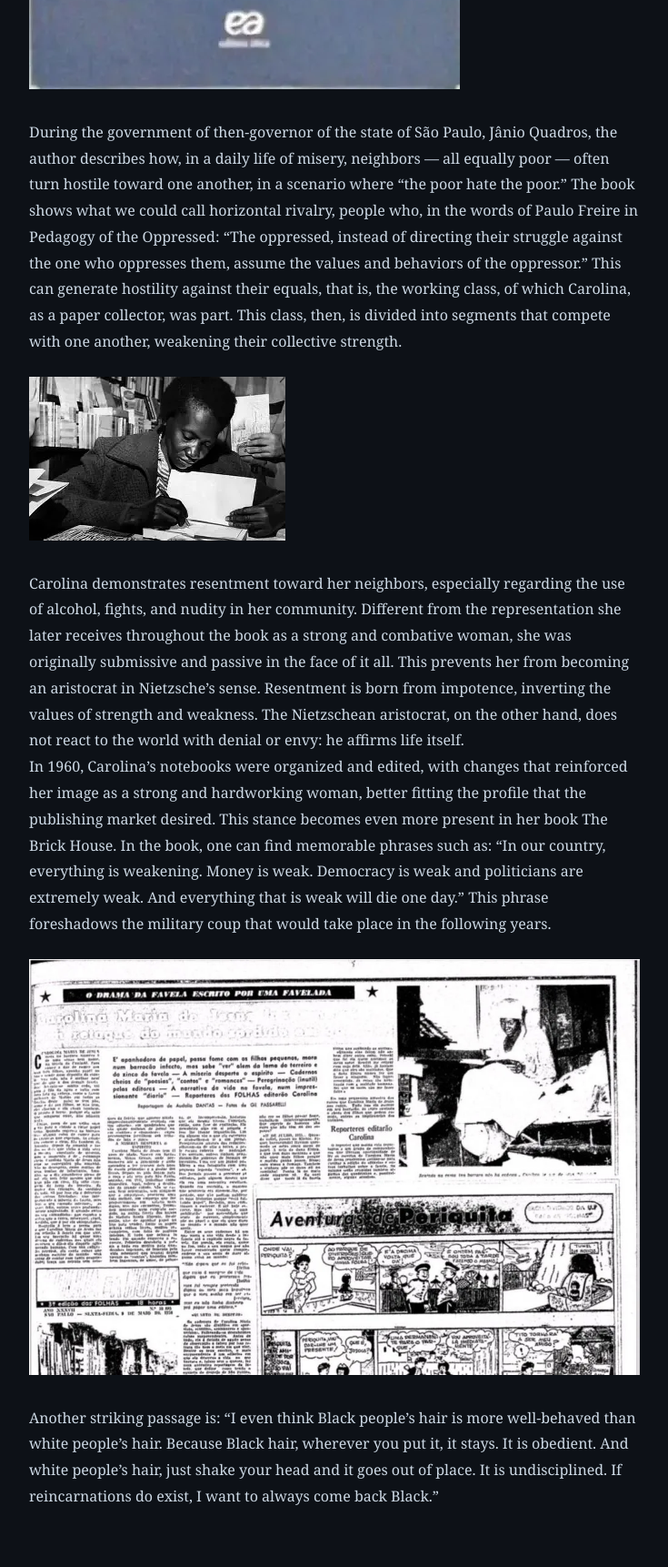
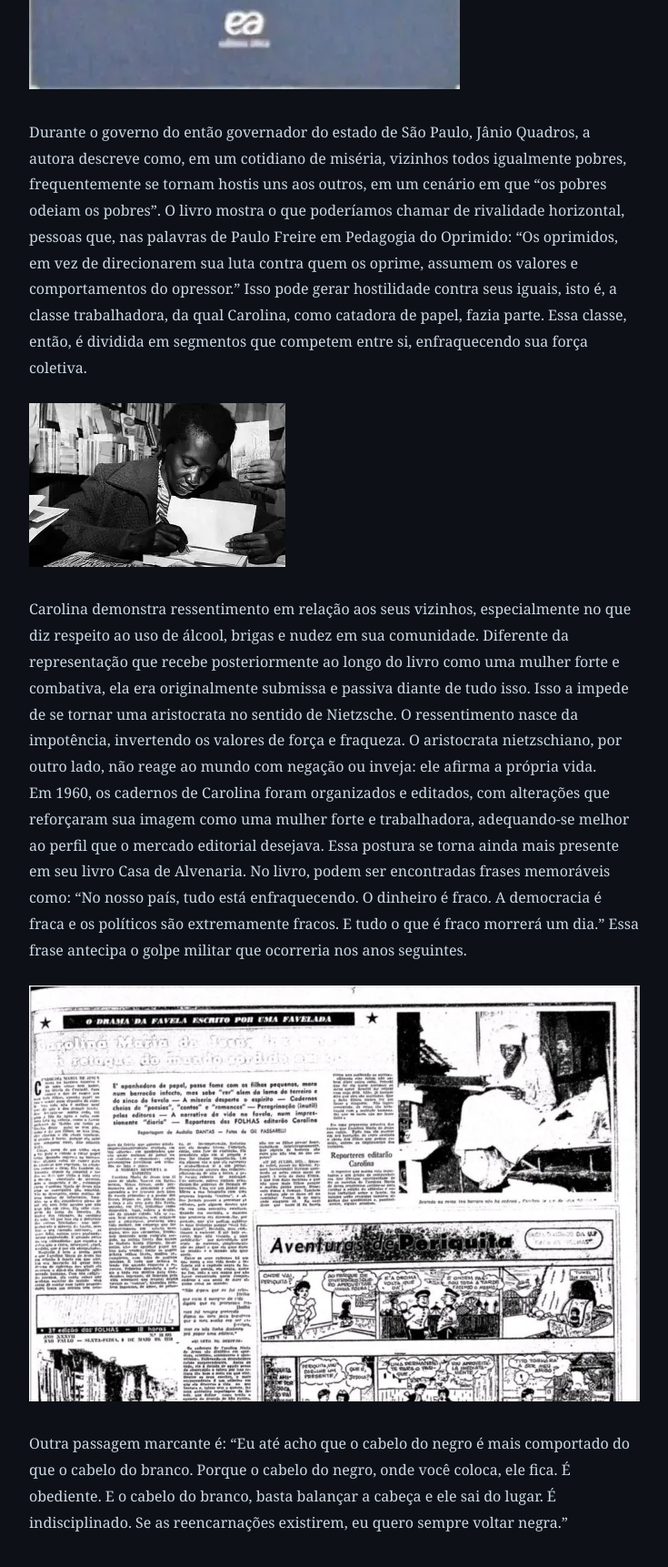
Before and after one commit to RuanRubens/RuanRubens.github.io, a plain HTML site: page textos/artigo-1.html in a window 1280 px wide. Shown: the part 840-2562 px from the top of the page at 91% size, without its empty margins (272-1007 px from the left). Drawn offline with Linux system fonts and the light colour scheme.

Commit message:
fix traduções 1

```diff
--- a/textos/artigo-1.html
+++ b/textos/artigo-1.html
@@ -10,8 +10,8 @@
 
 <div class="idiomas">
     <button class="btn-tema" onclick="alternarTema()">☀️</button>
-    <a href="artigoPT-1.html">PT</a>
-    <a href="artigo-1.html" class="idioma-ativo">EN</a>
+    <a href="artigoPT-1.html" class="idioma-ativo">PT</a>
+    <a href="artigo-1.html">EN</a>
     <a href="artigoNL-1.html">NL</a>
     <a href="artigoNL-1.html">FR</a>
     <a href="artigoNL-1.html">ES</a>
@@ -20,67 +20,66 @@
      <nav><a href="../index.html">← Voltar</a></nav>
 
   <article>
-    <h1>Aristocracy in Child of the Dark</h1>
+    <h1>Aristocracia em Quarto de Despejo</h1>
     <p class="data">3 de maio de 2026</p>
 
     <img src="../assets/imagens/imagemDeCapaDoLivroQuartoDeDespejo.webp"
-    alt="Image: Cover of the Brazilian edition of Quarto de despejo (1960), published in English
-    as Child of the Dark: The Diary of Carolina Maria de Jesus (1962)."
+    alt="Imagem: Capa da edição brasileira de Quarto de Despejo (1960), publicada em inglês
+    como Child of the Dark: The Diary of Carolina Maria de Jesus (1962)."
     style="max-width:100%; margin: 1.5rem 0;">
 
     <p>
-      During the government of then-governor of the state of São Paulo,
-       Jânio Quadros, the author describes how, in a daily life of misery,
-       neighbors — all equally poor — often turn hostile toward one another,
-       in a scenario where “the poor hate the poor.” The book shows what we
-       could call horizontal rivalry, people who, in the words of Paulo Freire
-       in Pedagogy of the Oppressed: “The oppressed, instead of directing their
-       struggle against the one who oppresses them, assume the values and
-       behaviors of the oppressor.” This can generate hostility against their
-       equals, that is, the working class, of which Carolina, as a paper
-       collector, was part. This class, then, is divided into segments that
-       compete with one another, weakening their collective strength.
+       Durante o governo do então governador do estado de São Paulo,
+       Jânio Quadros, a autora descreve como, em um cotidiano de miséria,
+       vizinhos todos igualmente pobres, frequentemente se tornam hostis uns aos outros,
+       em um cenário em que “os pobres odeiam os pobres”. O livro mostra o que
+       poderíamos chamar de rivalidade horizontal, pessoas que, nas palavras de Paulo Freire
+       em Pedagogia do Oprimido: “Os oprimidos, em vez de direcionarem sua
+       luta contra quem os oprime, assumem os valores e
+       comportamentos do opressor.” Isso pode gerar hostilidade contra seus
+       iguais, isto é, a classe trabalhadora, da qual Carolina, como catadora
+       de papel, fazia parte. Essa classe, então, é dividida em segmentos que
+       competem entre si, enfraquecendo sua força coletiva.
     </p>
 
     <img src="../assets/imagens/carolinaDeJesusAssinandoCopias.webp"
-    alt="Image: Carolina Maria de Jesus signing copies of Quarto de despejo."
+    alt="Imagem: Carolina Maria de Jesus assinando cópias de Quarto de Despejo."
     style="max-width:100%; margin: 1.5rem 0;">
 
     <p>
-       Carolina demonstrates resentment toward her neighbors, especially
-       regarding the use of alcohol, fights, and nudity in her community.
-       Different from the representation she later receives throughout the
-       book as a strong and combative woman, she was originally submissive
-       and passive in the face of it all. This prevents her from becoming an
-       aristocrat in Nietzsche’s sense. Resentment is born from impotence,
-       inverting the values of strength and weakness. The Nietzschean
-       aristocrat, on the other hand, does not react to the world with denial or
-       envy: he affirms life itself.
+       Carolina demonstra ressentimento em relação aos seus vizinhos, especialmente
+       no que diz respeito ao uso de álcool, brigas e nudez em sua comunidade.
+       Diferente da representação que recebe posteriormente ao longo do
+       livro como uma mulher forte e combativa, ela era originalmente submissa
+       e passiva diante de tudo isso. Isso a impede de se tornar uma
+       aristocrata no sentido de Nietzsche. O ressentimento nasce da impotência,
+       invertendo os valores de força e fraqueza. O aristocrata
+       nietzschiano, por outro lado, não reage ao mundo com negação ou
+       inveja: ele afirma a própria vida.
      </p>
      <p>
-       In 1960, Carolina’s notebooks were organized and edited, with changes
-       that reinforced her image as a strong and hardworking woman, better
-       fitting the profile that the publishing market desired. This stance
-       becomes even more present in her book The Brick House. In the book,
-       one can find memorable phrases such as: “In our country, everything is
-       weakening. Money is weak. Democracy is weak and politicians are
-       extremely weak. And everything that is weak will die one day.” This
-       phrase foreshadows the military coup that would take place in the
-       following years.
+       Em 1960, os cadernos de Carolina foram organizados e editados, com alterações
+       que reforçaram sua imagem como uma mulher forte e trabalhadora,
+       adequando-se melhor ao perfil que o mercado editorial desejava. Essa postura
+       se torna ainda mais presente em seu livro Casa de Alvenaria. No livro,
+       podem ser encontradas frases memoráveis como: “No nosso país, tudo está
+       enfraquecendo. O dinheiro é fraco. A democracia é fraca e os políticos são
+       extremamente fracos. E tudo o que é fraco morrerá um dia.” Essa frase
+       antecipa o golpe militar que ocorreria nos anos seguintes.
      </p>
 
      <img src="../assets/imagens/carolinaDeJesusNoJornal.webp"
-    alt="Image: Newspaper feature on Carolina Maria de Jesus, highlighting her life in the favela
+    alt="Imagem: Newspaper feature on Carolina Maria de Jesus, highlighting her life in the favela
      and her writings that later became the book Child of the Dark. Published on May
      13, 1958."
     style="max-width:100%; margin: 1.5rem 0;">
 
      <p>
-       Another striking passage is: “I even think Black people’s hair is more
-       well-behaved than white people’s hair. Because Black hair, wherever
-       you put it, it stays. It is obedient. And white people’s hair, just shake
-       your head and it goes out of place. It is undisciplined. If reincarnations
-       do exist, I want to always come back Black.”
+       Outra passagem marcante é: “Eu até acho que o cabelo do negro é mais
+       comportado do que o cabelo do branco. Porque o cabelo do negro, onde
+       você coloca, ele fica. É obediente. E o cabelo do branco, basta balançar
+       a cabeça e ele sai do lugar. É indisciplinado. Se as reencarnações
+       existirem, eu quero sempre voltar negra.”
     </p>
 
   </article>
```
Also changed, not shown: textos/artigoEN-1.html (renamed from textos/artigoPT-1.html).
